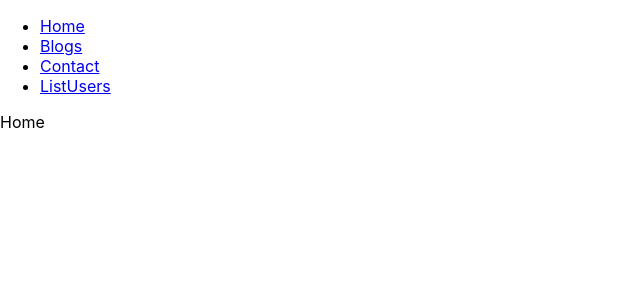
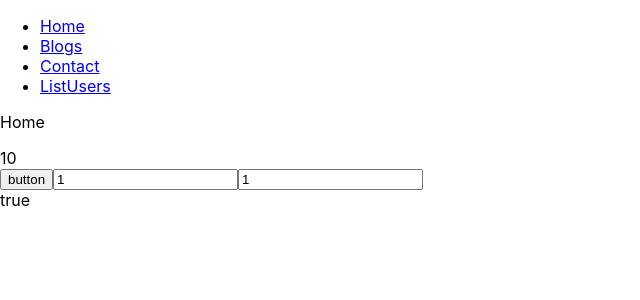
Before and after one commit to hieu1012/DangKyHocPhan, a React (Create React App) app: page /home in a window 1280 px wide. Shown: the top 300 px of the page, without its empty margins (0-640 px from the left). Built offline with nearby package versions, Linux system fonts and the light colour scheme.

Commit message:
useState, useEffect

```diff
--- a/src/pages/Home.js
+++ b/src/pages/Home.js
@@ -1,8 +1,51 @@
+import { useEffect, useState } from "react";
 export default function Home() {
+    const [tmp, setTmp] = useState(10)
+    const [res, setRes] = useState(true)
+    const [oldPass, setOldPass] = useState("1");
+    const [newPass, setNewPass] = useState("1")
+    useEffect(() => {
+        compare();
+    }, [oldPass, newPass]);
+
+    function compare(t1,t2) {
+        if (oldPass===newPass)
+            setRes(true)
+        else
+            setRes(false);
+    }
+
     return (
-
         <div>
             <p>Home</p>
+            <div >{tmp}</div>
+            <button onClick={()=>setTmp(tmp+1)}>button</button>
+
+            {/* <input type="text" value={oldPass} onChange={(e)=>{
+                setOldPass(e.target.value)
+                compare(e.target.value, newPass);
+            }}>
+            </input>
+
+            <input type="text" value={newPass} onChange={(e)=>{
+                setNewPass(e.target.value)
+                compare(oldPass,e.target.value);
+            }}>
+            </input> */}
+             <input
+                type="text"
+                value={oldPass}
+                onChange={(e) => setOldPass(e.target.value)}
+            />
+            <input
+                type="text"
+                value={newPass}
+                onChange={(e) => setNewPass(e.target.value)}
+            />
+
+            <div>{res ? "true" : "false"}</div>
+
+
         </div>
     );
 }
```
